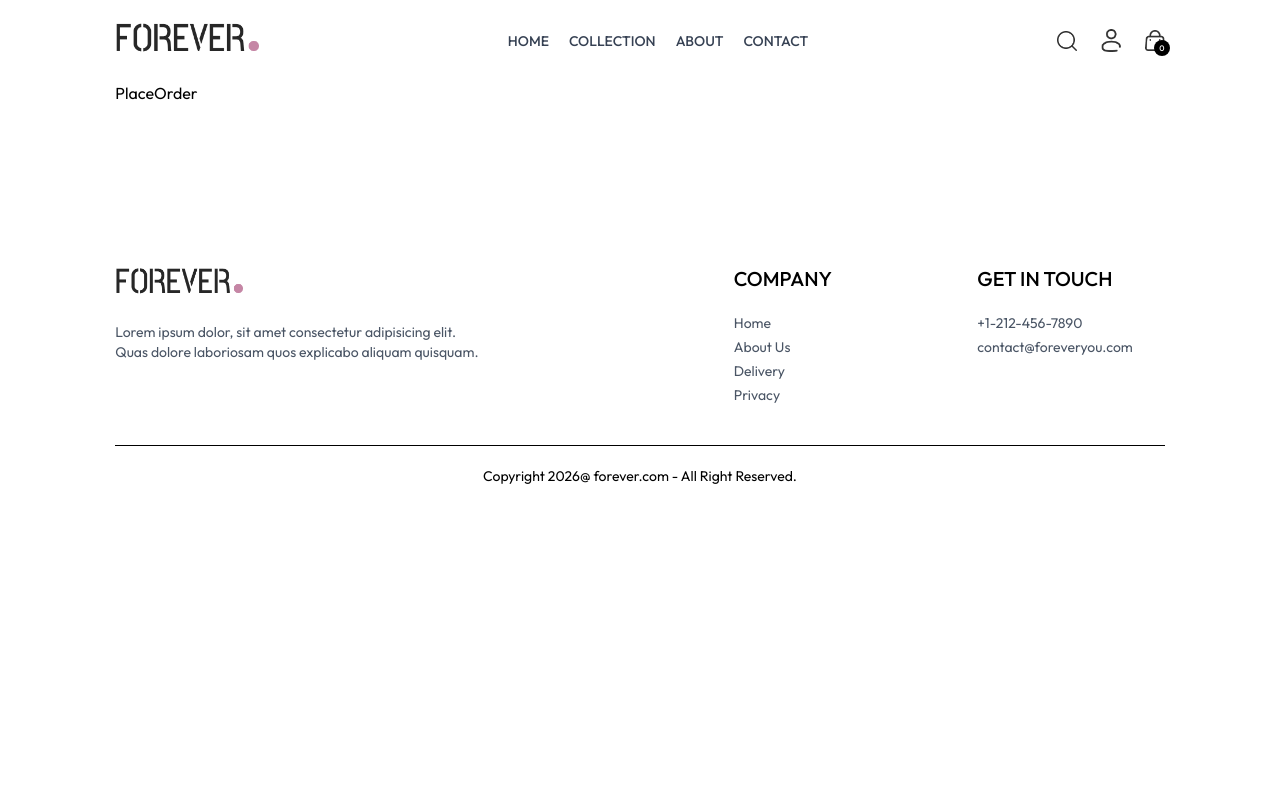
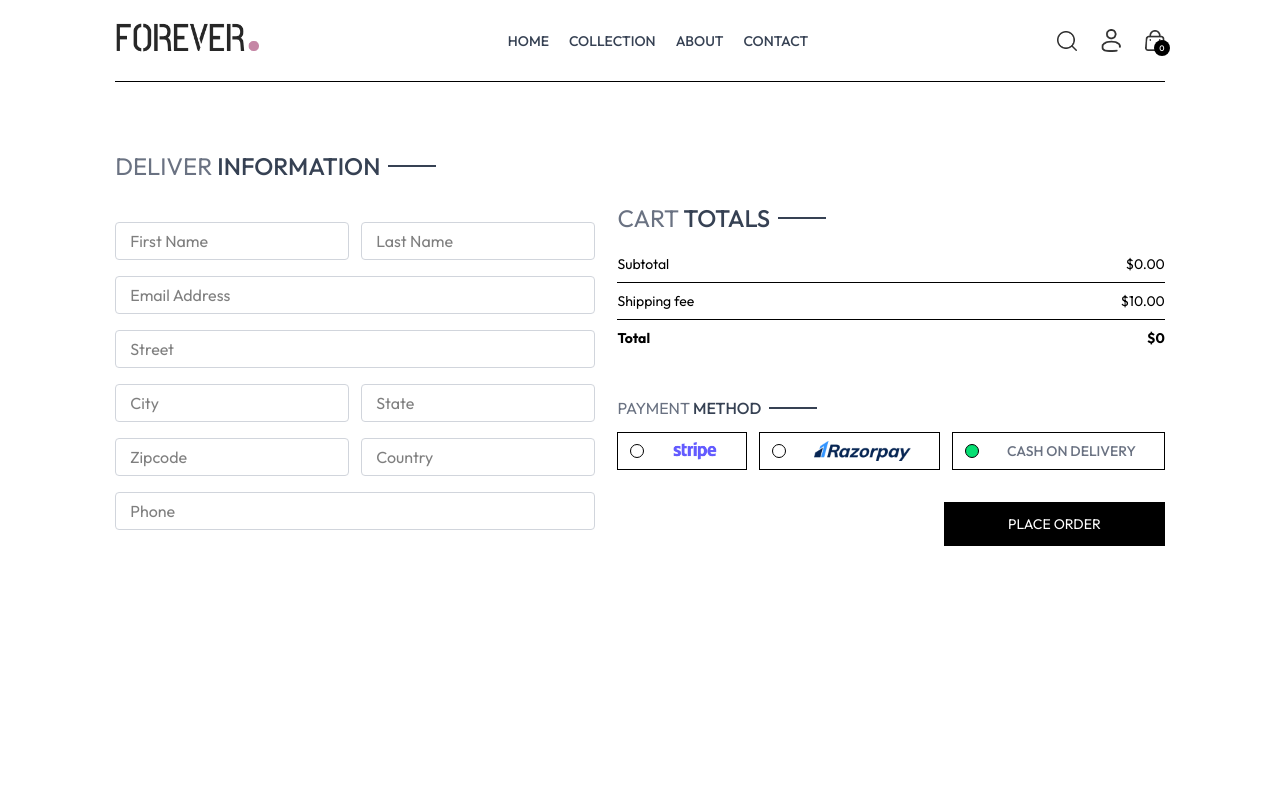
Before and after one commit to ayushasunuwar/E-commerce, a React app in the folder Frontend/: page /place-order in a window 1280 px wide. Shown: the top 800 px of the page. Built offline with nearby package versions, Linux system fonts and the light colour scheme; the HTML template or start-up script is replaced by a standard one.

Commit message:
Place order completed

```diff
--- a/Frontend/src/Context/ShopContext.jsx
+++ b/Frontend/src/Context/ShopContext.jsx
@@ -1,6 +1,7 @@
 import { createContext, useEffect, useState } from "react";
 import { products } from "../assets/front_end_assets/assets";
 import { toast } from "react-toastify";
+import { useNavigate } from "react-router-dom";
 
 
 export const ShopContext = createContext();
@@ -12,6 +13,7 @@
     const [search, setSearch] = useState('');
     const [showSearch, setShowSearch] = useState(false);
     const [cartItems, setCartItems] = useState({});
+    const navigate = useNavigate();
 
     const addToCart = async (itemId, size) => {
 
@@ -86,7 +88,8 @@
         products, currency, delivery_fee,
         search, setSearch, showSearch, setShowSearch,
         cartItems, addToCart,
-        getCartCount, updateQuantity, getCartAmount
+        getCartCount, updateQuantity, getCartAmount,
+        navigate
     }
 
     return(
--- a/Frontend/src/Pages/Cart.jsx
+++ b/Frontend/src/Pages/Cart.jsx
@@ -6,7 +6,7 @@
 
 const Cart = () => {
 
-  const { products, currency, cartItems, updateQuantity } = useContext(ShopContext);
+  const { products, currency, cartItems, updateQuantity, navigate } = useContext(ShopContext);
 
   const [cartData, setCartData] = useState([]);
 
@@ -67,7 +67,7 @@
           <CartTotal/>
           <div className='w-full text-end'>
 
-            <button className='bg-black text-white text-sm my-8 px-8 py-3'>PROCEED TO CHECKOUT</button>
+            <button onClick={() => navigate('/place-order')} className='bg-black text-white text-sm my-8 px-8 py-3'>PROCEED TO CHECKOUT</button>
 
           </div>
         </div>
--- a/Frontend/src/Pages/PlaceOrder.jsx
+++ b/Frontend/src/Pages/PlaceOrder.jsx
@@ -1,8 +1,78 @@
-import React from 'react'
+import React, { useContext, useState } from 'react'
+import Title from '../Components/Title'
+import CartTotal from '../Components/CartTotal'
+import { assets } from '../assets/front_end_assets/assets'
+import { ShopContext } from '../Context/ShopContext'
 
 const PlaceOrder = () => {
+
+  const [method, setMethod] = useState('cod');
+
+  const { navigate } = useContext(ShopContext);
+
   return (
-    <div>PlaceOrder</div>
+    <div className='flex flex-col sm:flex-row justify-between gap-4 pt-5 sm:pt-14 min-h-[80vh] border-t'>
+
+    {/* ------------ Left Side ---------------- */}
+      <div className='flex flex-col gap-4 w-full sm:max-w-[480px]'>
+
+        <div className='text-xl sm:text-2xl my-3'>
+          <Title text1={'DELIVER'} text2={'INFORMATION'}/>
+        </div>
+        <div className='flex gap-3'>
+          <input className='border border-gray-300 rounded py-1.5 px-3.5 w-full' type="text" placeholder='First Name' />
+          <input className='border border-gray-300 rounded py-1.5 px-3.5 w-full' type="text" placeholder='Last Name' />
+        </div>
+        <input className='border border-gray-300 rounded py-1.5 px-3.5 w-full' type="email" placeholder='Email Address' />
+        <input className='border border-gray-300 rounded py-1.5 px-3.5 w-full' type="text" placeholder='Street' />
+
+         <div className='flex gap-3'>
+          <input className='border border-gray-300 rounded py-1.5 px-3.5 w-full' type="text" placeholder='City' />
+          <input className='border border-gray-300 rounded py-1.5 px-3.5 w-full' type="text" placeholder='State' />
+        </div>
+
+          <div className='flex gap-3'>
+          <input className='border border-gray-300 rounded py-1.5 px-3.5 w-full' type="number" placeholder='Zipcode' />
+          <input className='border border-gray-300 rounded py-1.5 px-3.5 w-full' type="text" placeholder='Country' />
+        </div>
+        <input className='border border-gray-300 rounded py-1.5 px-3.5 w-full' type="number" placeholder='Phone' />
+
+      </div>
+
+      {/* ---------- Right Side ------------- */}
+      <div className='mt-8'>
+
+        <div className='mt-8 min-w-80'>
+          <CartTotal/>
+        </div>
+
+        <div className='mt-12'>
+          <Title text1={'PAYMENT'} text2={'METHOD'}/>
+          <div className='flex gap-3 flex-col lg:flex-row'>
+              <div onClick={() => setMethod('stripe')} className='flex items-center gap-3 border p-2 px-3 cursor-pointer'>
+                  <p className={`min-w-3.5 h-3.5 border rounded-full ${method === 'stripe' ? 'bg-green-400' : ''}`}></p>
+                  <img className='h-5 mx-4' src={assets.stripe_logo} alt="" />
+              </div>
+
+              <div onClick={() => setMethod('razorpay')} className='flex items-center gap-3 border p-2 px-3 cursor-pointer'>
+                  <p className={`min-w-3.5 h-3.5 border rounded-full ${method === 'razorpay' ? 'bg-green-400' : ''}`}></p>
+                  <img className='h-5 mx-4' src={assets.razorpay_logo} alt="" />
+              </div>
+
+              <div onClick={() => setMethod('cod')} className='flex items-center gap-3 border p-2 px-3 cursor-pointer'>
+                  <p className={`min-w-3.5 h-3.5 border rounded-full ${method === 'cod' ? 'bg-green-400' : ''}`}></p>
+                  <p className='text-gray-500 text-sm font-medium mx-4'>CASH ON DELIVERY</p>
+              </div>
+          </div>
+
+          <div className='w-full text-end mt-8'>
+            <button onClick={() => navigate('/orders')} className='bg-black text-white px-16 py-3 text-sm'>PLACE ORDER</button>
+          </div>
+        </div>
+
+      </div>
+
+    </div>
   )
 }
 
```
